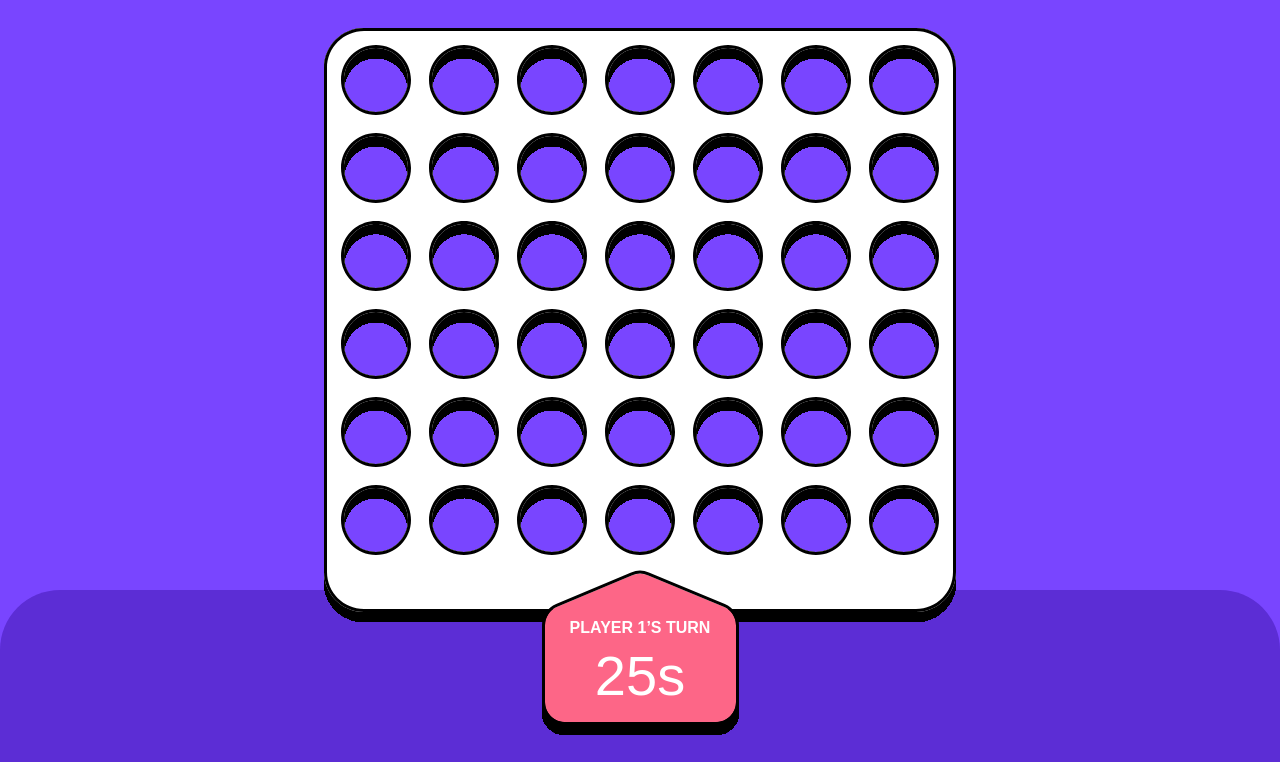
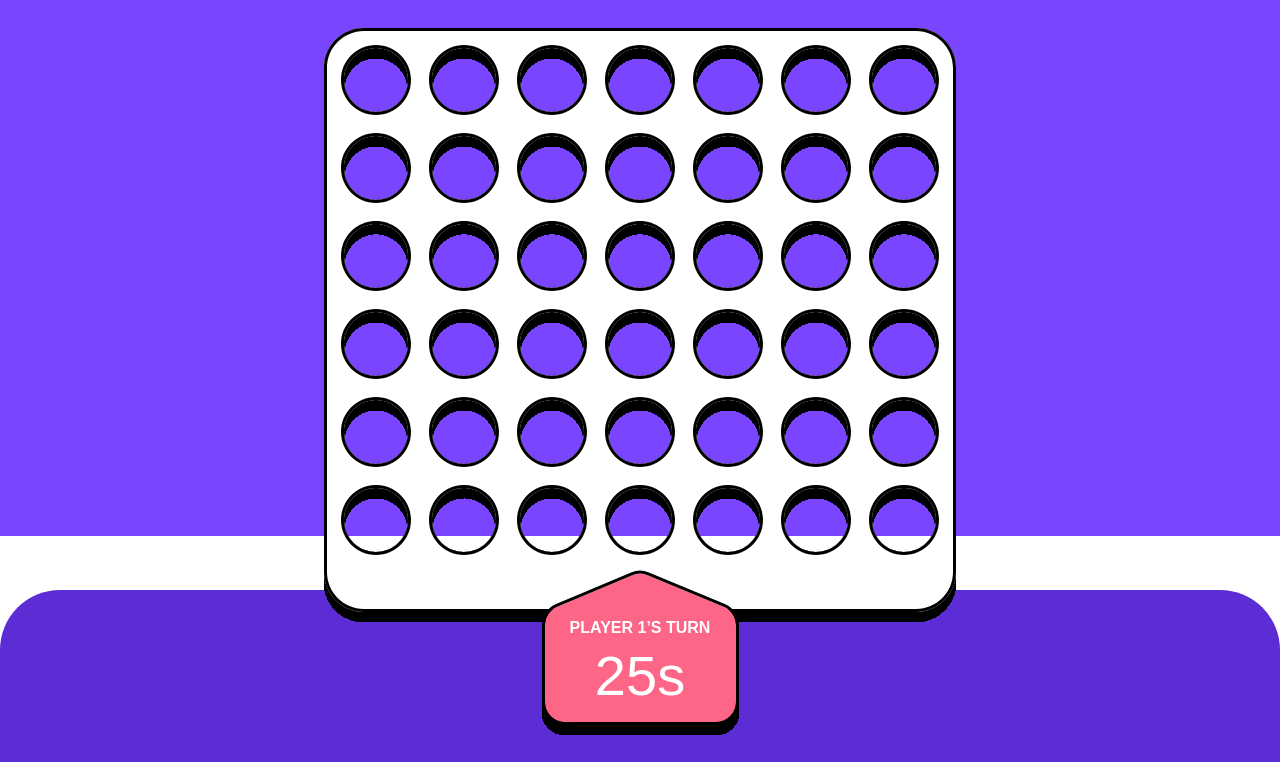
Before and after one commit to MarekBombera/connect_four, a Next.js app: page /game/multiplayer-local in a window 1280 px wide. Shown: the part 264-1026 px from the top of the page. Built offline with nearby package versions, Linux system fonts and the light colour scheme.

Commit message:
fix: fix game ui

```diff
--- a/app/game/styled.ts
+++ b/app/game/styled.ts
@@ -5,8 +5,12 @@ import { colors } from '~/features/ui/theme/colors.style'
 import { mq } from '~/features/ui/theme/mq.style'
 
 export const StyledGamePage = styled.div`
+  display: grid;
+  flex-direction: column;
+  grid-template-rows: 1fr auto 1fr;
+  align-items: center;
   width: 100%;
-  /* height: 100vh; */
+  height: 100vh;
   background: ${colors.background.secondary};
 
   ${mq.medium} {
--- a/src/components/game-bottom-section/parts/background/styled.ts
+++ b/src/components/game-bottom-section/parts/background/styled.ts
@@ -4,15 +4,13 @@ import styled from 'styled-components'
 import { colors } from '~/features/ui/theme/colors.style'
 import { mq } from '~/features/ui/theme/mq.style'
 
-type Props = {}
-
-export const Background = styled.section<Props>`
+export const Background = styled.div`
   position: absolute;
   bottom: 0;
-  height: 103%;
   width: 100%;
+  height: 108%;
+  background: ${colors.background.primary};
   border-radius: 6rem 6rem 0 0;
-  background: ${colors.background.primary};
   z-index: 0;
 
   ${mq.medium} {
--- a/src/components/game-bottom-section/styled.ts
+++ b/src/components/game-bottom-section/styled.ts
@@ -8,7 +8,9 @@ export const StyleGameBottomSection = styled.section`
   position: relative;
   display: flex;
   justify-content: center;
+  align-items: flex-start;
   padding-bottom: 2rem;
+  height: 100%;
 
   ${mq.medium} {
     padding-bottom: 0;
--- a/src/components/game-navigation/styled.ts
+++ b/src/components/game-navigation/styled.ts
@@ -8,6 +8,7 @@ import { typography } from '~/features/ui/theme/typography.style'
 import { ShadowEffectButton } from '~/features/ui/theme/utils/shadow-effect'
 
 export const StyledGameNavigation = styled.nav`
+  align-self: end;
   display: grid;
   grid-template-columns: repeat(3, auto);
   justify-content: space-between;
@@ -21,7 +22,7 @@ export const StyledGameNavigation = styled.nav`
   }
 
   ${mq.large} {
-    padding: 4rem 0;
+    padding: 6rem 0;
   }
 `
 
--- a/src/features/game-logic/hooks/use-game/index.ts
+++ b/src/features/game-logic/hooks/use-game/index.ts
@@ -37,8 +37,6 @@ export const useGame = () => {
 
       const result = checkForWin(board)
 
-      console.log(result)
-
       switch (result) {
         case player1:
           dispatch(player1WinsAction(gameState, board))
```
